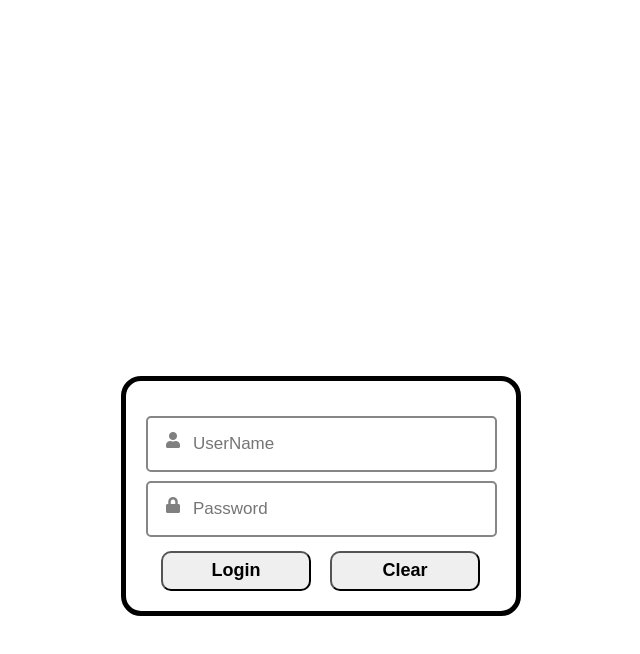
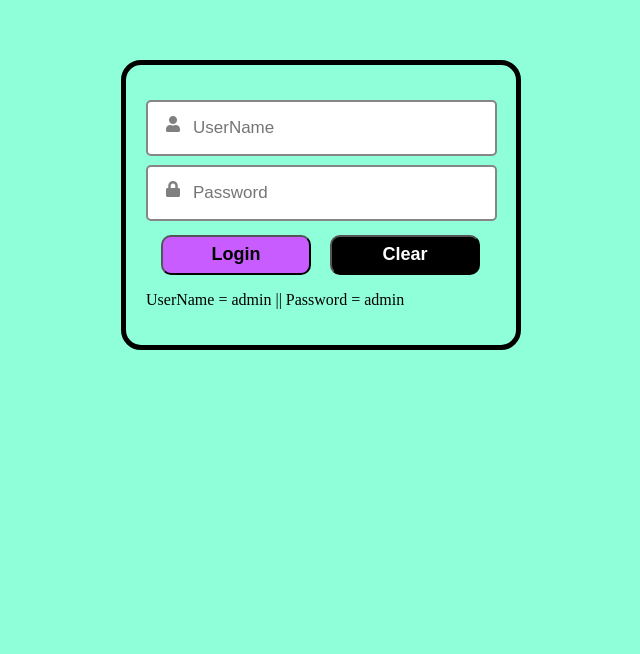
Before and after one commit to PatelKurvesh/10_JavaScript_Projects, a plain HTML site: page 2_Login Page/index.html in a window 1280 px wide. Shown: the part 130-784 px from the top of the page, without its empty margins (319-959 px from the left). Drawn offline with Linux system fonts and the light colour scheme.

Commit message:
completed

```diff
--- a/1_Color Flipper/style.css
+++ b/1_Color Flipper/style.css
@@ -1,5 +1,5 @@
 body{
-    background-color: aquamarine;
+    background: rgb(143, 255, 218);
 }
 
 button{
--- a/2_Login Page/index.html
+++ b/2_Login Page/index.html
@@ -21,9 +21,10 @@
                 <div class="icon"><i class="fas fa-lock"></i></div>
             </div>
 
-            <button type="submit" onclick="myFunction">Login</button>
-            <button type="reset">Clear</button>
+            <button id="submit" type="submit" onclick="myFunction()">Login</button>
+            <button id="clear" type="reset">Clear</button>
         </form>
+        <p>UserName = admin || Password = admin</p>
     </div>
 
 
--- a/2_Login Page/script.js
+++ b/2_Login Page/script.js
@@ -1,11 +1,9 @@
 
 
 function myFunction(){
+    debugger;
     const user = document.getElementById("uname").value
     const pwd = document.getElementById("pwd").value
-
-
-
 
         if(user == "admin" && pwd == "admin"){
             document.write("Login successfully")
--- a/2_Login Page/style.css
+++ b/2_Login Page/style.css
@@ -1,15 +1,21 @@
- .container{
+body{
+    background: rgb(143, 255, 218);
+}
+
+.container{
     width: 350px;
     border: 5px solid black;
     display: block;
     margin: auto;
-    margin-top: 40%;
+    margin-top: 15%;
     padding: 20px;
     border-radius: 20px;
 
 }
 
-
+button{
+    cursor: pointer;
+}
 
 
 
@@ -53,3 +59,12 @@
     padding: 3px;
     font-size: 18px;
 }
+
+#submit{
+    color: rgb(0, 0, 0);
+    background-color: rgb(201, 92, 255);
+}
+#clear{
+    color: white;
+    background-color: black;
+}
```
Lines whose indentation alone changed are shown as unchanged.
